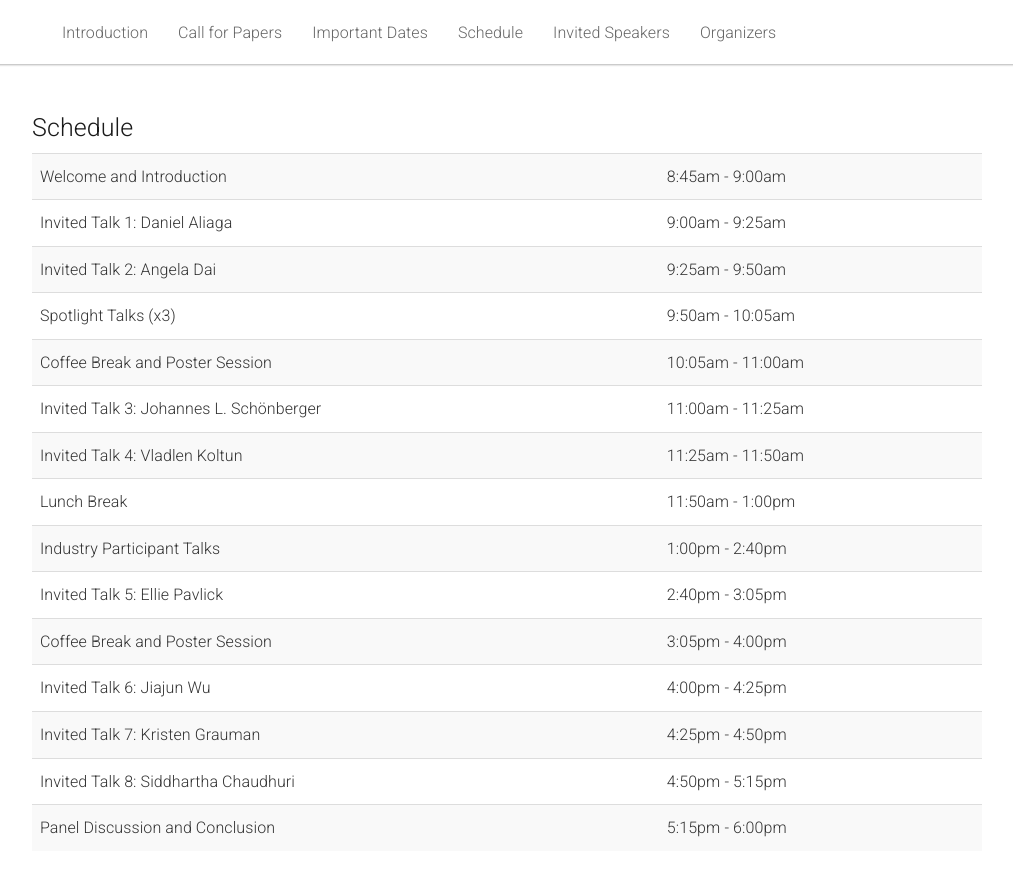
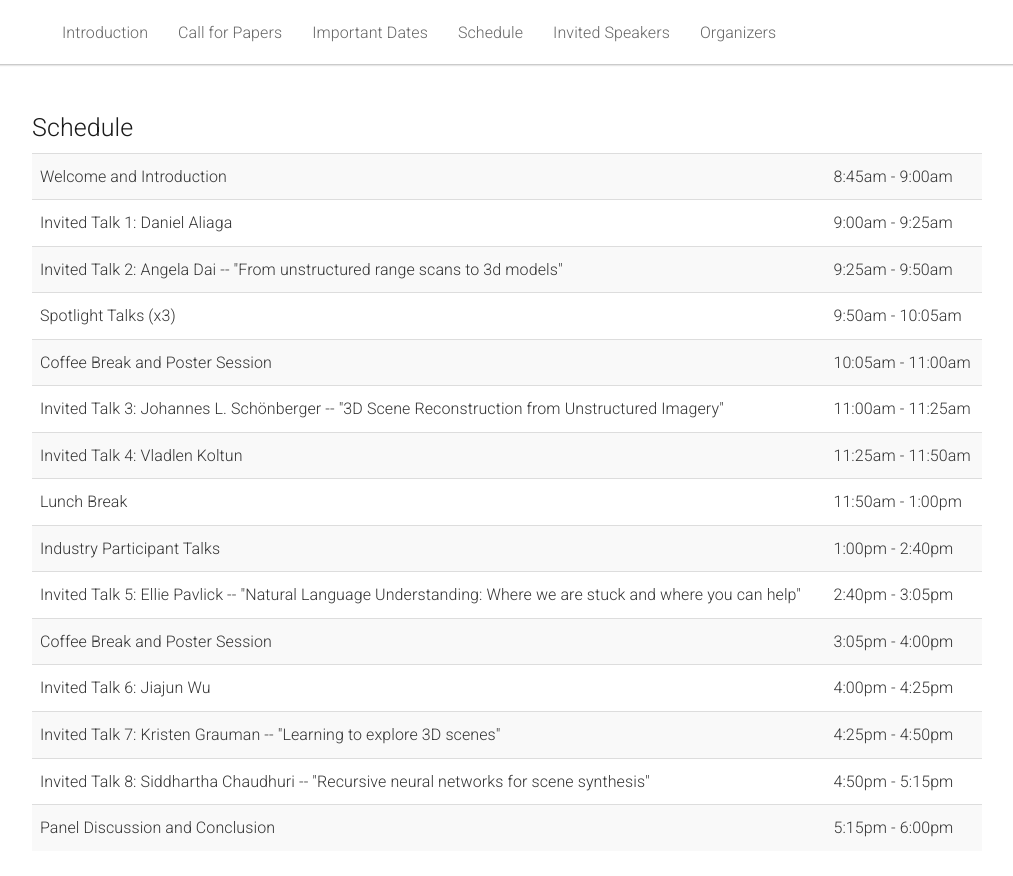
Before and after one commit to 3dscenegen/3dscenegen.github.io, a Jekyll site: the page built from _pages/home.md, in a window 1280 px wide and 900 px high, scrolled down 1928 px. Shown: the top 876 px of the window, without its empty margins (133-1146 px from the left). Built offline with Jekyll 4.4.1, drawn with Linux system fonts in a browser that asks for light colours.

Commit message:
add titles

```diff
--- a/_pages/home.md
+++ b/_pages/home.md
@@ -132,7 +132,7 @@ acknowledgements: ""
           <td>9:00am - 9:25am</td>
         </tr>
         <tr>
-          <td>Invited Talk 2: Angela Dai</td>
+          <td>Invited Talk 2: Angela Dai -- "From unstructured range scans to 3d models"</td>
           <td>9:25am - 9:50am</td>
         </tr>
         <tr>
@@ -144,7 +144,7 @@ acknowledgements: ""
           <td>10:05am - 11:00am</td>
         </tr>
         <tr>
-          <td>Invited Talk 3: Johannes L. Schönberger</td>
+          <td>Invited Talk 3: Johannes L. Schönberger -- "3D Scene Reconstruction from Unstructured Imagery"</td>
           <td>11:00am - 11:25am</td>
         </tr>
         <tr>
@@ -160,7 +160,7 @@ acknowledgements: ""
           <td>1:00pm - 2:40pm</td>
         </tr>
         <tr>
-          <td>Invited Talk 5: Ellie Pavlick</td>
+          <td>Invited Talk 5: Ellie Pavlick -- "Natural Language Understanding: Where we are stuck and where you can help"</td>
           <td>2:40pm - 3:05pm</td>
         </tr>
         <tr>
@@ -172,11 +172,11 @@ acknowledgements: ""
           <td>4:00pm - 4:25pm</td>
         </tr>
         <tr>
-          <td>Invited Talk 7: Kristen Grauman</td>
+          <td>Invited Talk 7: Kristen Grauman -- "Learning to explore 3D scenes"</td>
           <td>4:25pm - 4:50pm</td>
         </tr>
         <tr>
-          <td>Invited Talk 8: Siddhartha Chaudhuri</td>
+          <td>Invited Talk 8: Siddhartha Chaudhuri -- "Recursive neural networks for scene synthesis"</td>
           <td>4:50pm - 5:15pm</td>
         </tr>
         <tr>
```
